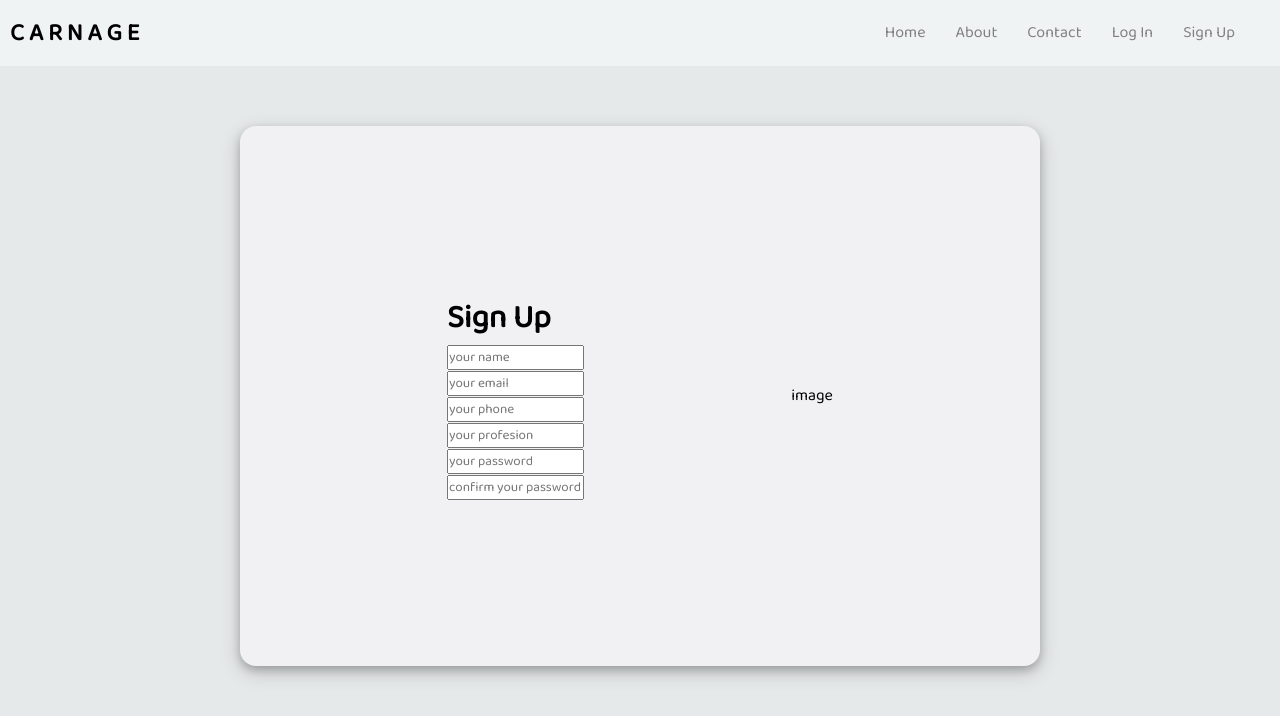
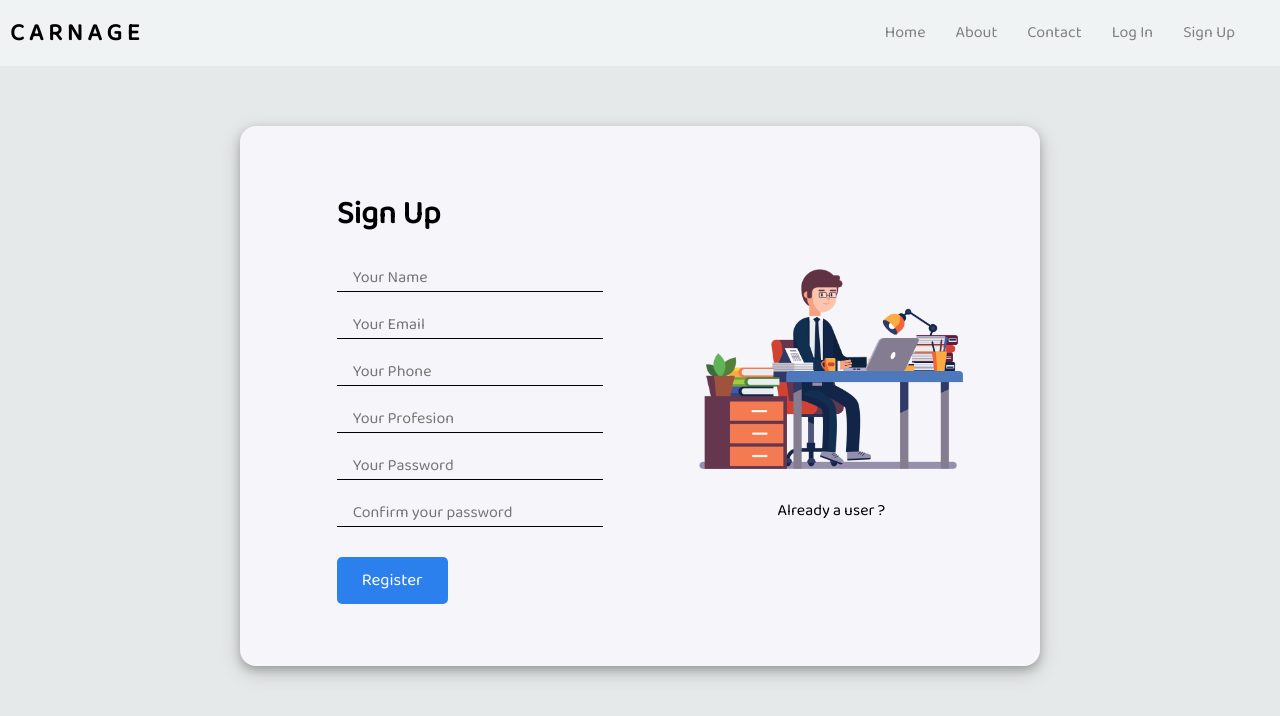
Before and after one commit to osamahannan/MERN_Register, a React (Create React App) app in the folder client/: page /signup in a window 1280 px wide. Shown: the top 716 px of the page. Built offline with nearby package versions, Linux system fonts and the light colour scheme; the HTML template or start-up script is replaced by a standard one.

Commit message:
completed registration form UI

```diff
--- a/client/src/Components/Signup.js
+++ b/client/src/Components/Signup.js
@@ -1,52 +1,63 @@
 import React from 'react'
+import signpic from '../assets/signup.png';
+import {Link} from 'react-router-dom';
 
 const Signup = () => {
     return (
         <div className= "register">
             <div className= "register-container">
                 <h1>Sign Up</h1>
+
                 <form className= "register-form" id= "register-form">
                     <div className= "form-group">
                         <label htmlFor="name">
                             <i class="zmdi zmdi-account"></i>
                         </label>
-                        <input type="text" name= "name" id= "name" autocomplete="off" placeholder="your name"/>
+                        <input type="text" name= "name" id= "name" autocomplete="off" placeholder="Your Name"/>
                     </div>
                     <div className= "form-group">
                         <label htmlFor="name">
                             <i class="zmdi zmdi-email"></i>
                         </label>
-                        <input type="email" name= "email" id= "email" autocomplete="off" placeholder="your email"/>
+                        <input type="email" name= "email" id= "email" autocomplete="off" placeholder="Your Email"/>
                     </div>
                     <div className= "form-group">
                         <label htmlFor="phone">
                             <i class="zmdi zmdi-phone-in-talk"></i>
                         </label>
-                        <input type="phone" name= "phone" id= "name" autocomplete="off" placeholder="your phone"/>
+                        <input type="number" name= "phone" id= "phone" autocomplete="off" placeholder="Your Phone"/>
                     </div>
                     <div className= "form-group">
-                        <label htmlFor="name">
+                        <label htmlFor="work">
                             <i class="zmdi zmdi-slideshow"></i>
                         </label>
-                        <input type="text" name= "work" id= "name" autocomplete="off" placeholder="your profesion"/>
+                        <input type="text" name= "work" id= "work" autocomplete="off" placeholder="Your Profesion"/>
                     </div>
                     <div className= "form-group">
-                        <label htmlFor="name">
-                            <i class="zmdi zmdi-lock"></i>
+                        <label htmlFor="password">
+                            <i class="zmdi zmdi-lock-outline"></i>
                         </label>
-                        <input type="password" name= "password" id= "name" autocomplete="off" placeholder="your password"/>
+                        <input type="password" name= "password" id= "password" autocomplete="off" placeholder="Your Password"/>
                     </div>
                     <div className= "form-group">
                         <label htmlFor="cpassword">
                             <i class="zmdi zmdi-lock"></i>
                         </label>
-                        <input type="password" name= "cpassword" id= "name" autocomplete="off" placeholder="confirm your password"/>
+                        <input type="password" name= "cpassword" id= "cpassword" autocomplete="off" placeholder="Confirm your password"/>
                     </div>
 
                 </form>
+
+                <div className= "button">
+                    <button type="submit" name= "signup" id= "signup" className= "btn" value= "register">Register</button>
+                </div>
+
             </div>
-            <div className= "image">
-                    image
+            <div className= "signup-image">
+                <figure>
+                    <img src={signpic} alt="signup-pic" className= "image"/>
+                </figure>
+                <Link to= "/login" className= "signup-link">Already a user ?</Link>
             </div>
         </div>
     )
--- a/client/src/index.css
+++ b/client/src/index.css
@@ -50,7 +50,71 @@ ul li a:hover {
   height: 540px;
   margin: auto;
   margin-top: 60px;
-  background-color: rgb(241, 241, 243);
+  background-color: rgb(246, 246, 250);
   border-radius: 16px;
   box-shadow: 0 4px 8px 0 rgba(0, 0, 0, 0.2), 0 6px 20px 0 rgba(0, 0, 0, 0.19);
 }
+
+.register-container {
+  display: flex;
+  flex-direction: column;
+  padding: 20px;
+}
+
+.register-container h1 {
+  margin-bottom: 25px;
+}
+
+.form-group {
+  border-bottom: 1px solid black;
+  margin-bottom: 20px;
+}
+
+.form-group label {
+  padding: 3px;
+}
+
+.form-group input {
+  padding-left: 10px;
+  border: none;
+  background-color: rgb(246, 246, 250);
+  outline: none;
+  width: 250px;
+  font-size: 16px;
+}
+
+.button {
+  margin-top: 10px;
+}
+
+.btn {
+  padding: 10px 25px;
+  background-color: rgb(43, 128, 238);
+  color: white;
+  border: none;
+  border-radius: 5px;
+  cursor: pointer;
+  font-size: 17px;
+}
+
+.signup-image {
+  display: flex;
+  flex-direction: column;
+  justify-content: space-;
+  align-items: center;
+}
+
+.image {
+  width: 264px;
+  height: 200px;
+  margin-bottom: 20px;
+}
+
+.signup-link {
+  color: black;
+  text-decoration: none;
+}
+
+.signup-link:hover {
+  color: rgb(43, 128, 238);
+}
```
Also changed, not shown: client/src/assets/signup.png (added).
